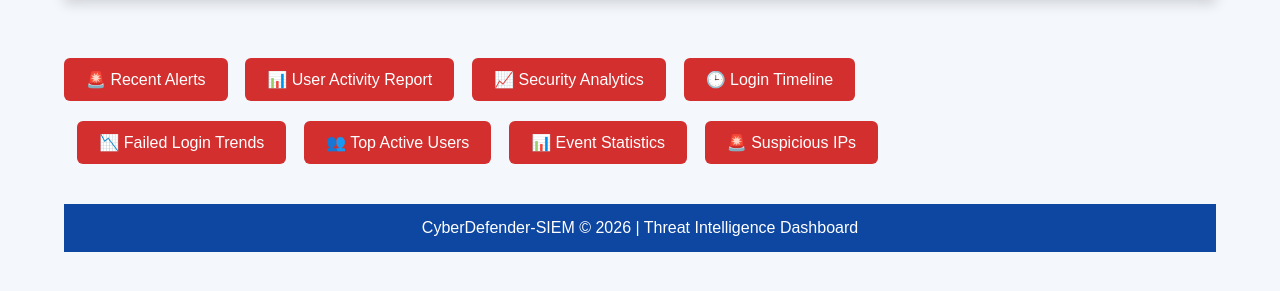
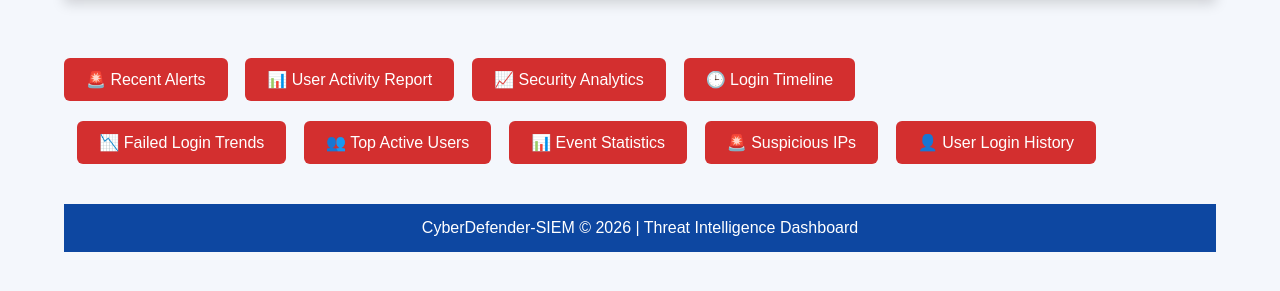
Before and after one commit to nisargarnayak22-lgtm/CyberDefender-SIEM, a Flask app: template templates/dashboard.html in a window 1280 px wide. Shown: the part 405-696 px from the top of the page. Run offline with Flask 3, Linux system fonts and the light colour scheme; the template is opened without the code that fills it, so the values that code supplies are empty.

Commit message:
Added Day 21 User Login History

```diff
--- a/templates/dashboard.html
+++ b/templates/dashboard.html
@@ -181,6 +181,11 @@
 <a href="/suspicious-ips" class="alerts-btn">
     🚨 Suspicious IPs
 </a>
+&nbsp;&nbsp;
+
+<a href="/user-login-history" class="alerts-btn">
+    👤 User Login History
+</a>
 <footer>
 
     <p>CyberDefender-SIEM © 2026 | Threat Intelligence Dashboard</p>
```
